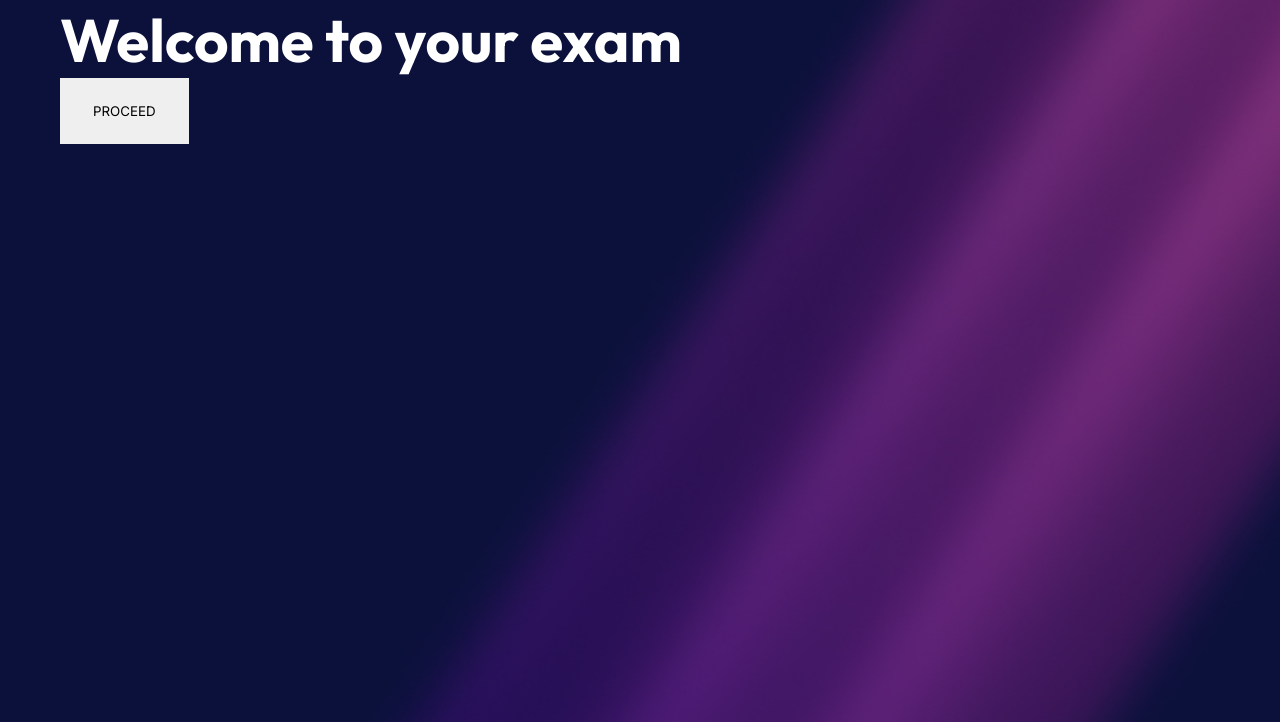
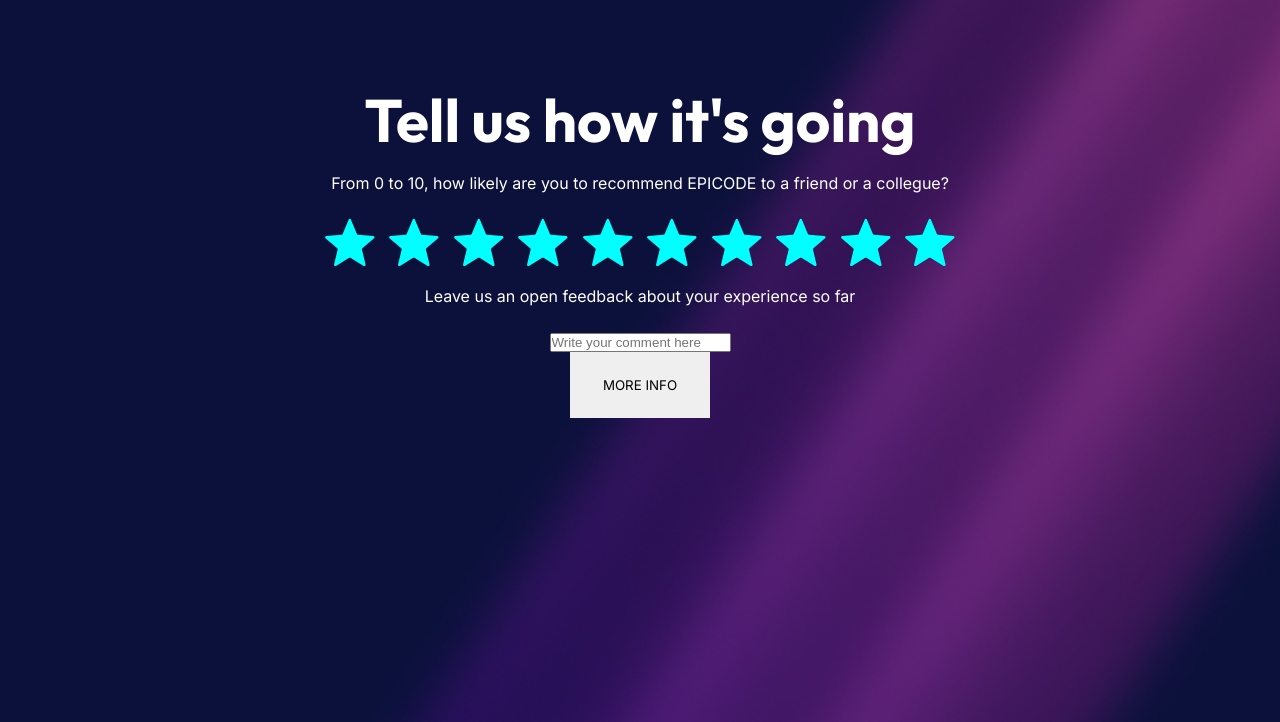
Before and after one commit to danilofumuso/Week1-Project, a plain HTML site: page index.html in a window 1280 px wide. Shown: the part 78-800 px from the top of the page. Drawn offline with Linux system fonts and the light colour scheme.

Commit message:
adds basic html

```diff
--- a/assets/style.css
+++ b/assets/style.css
@@ -18,13 +18,31 @@
   font-size: 16px;
 }
 
+main {
+  text-align: center;
+}
+
 h1 {
   font-family: "Outfit", sans-serif;
   font-size: 60px;
+  padding-top: 80px;
+}
+
+main p {
+  padding-top: 15px;
+  padding-bottom: 25px;
 }
 
 body div img {
   width: 200px;
+}
+
+main div img {
+  width: 50px;
+}
+
+main div img:not(:last-child) {
+  margin-right: 10px;
 }
 
 .violet {
--- a/index.html
+++ b/index.html
@@ -11,9 +11,28 @@
       <img src="./assets/epicode_logo.png" alt="logo Epicode" />
     </div>
     <main>
-      <h1>Welcome to <span>your exam</span></h1>
+      <h1>Tell us how it's going</h1>
       <div>
-        <button>proceed</button>
+        <p>From 0 to 10, how likely are you to recommend EPICODE to a friend or a collegue?</p>
+      </div>
+      <div>
+        <img src="./assets/star.svg" alt="star rating" />
+        <img src="./assets/star.svg" alt="star rating" />
+        <img src="./assets/star.svg" alt="star rating" />
+        <img src="./assets/star.svg" alt="star rating" />
+        <img src="./assets/star.svg" alt="star rating" />
+        <img src="./assets/star.svg" alt="star rating" />
+        <img src="./assets/star.svg" alt="star rating" />
+        <img src="./assets/star.svg" alt="star rating" />
+        <img src="./assets/star.svg" alt="star rating" />
+        <img src="./assets/star.svg" alt="star rating" />
+      </div>
+      <p>Leave us an open feedback about your experience so far</p>
+      <div>
+        <div>
+          <input type="text" placeholder="Write your comment here" />
+        </div>
+        <button>more info</button>
       </div>
     </main>
   </body>
```
